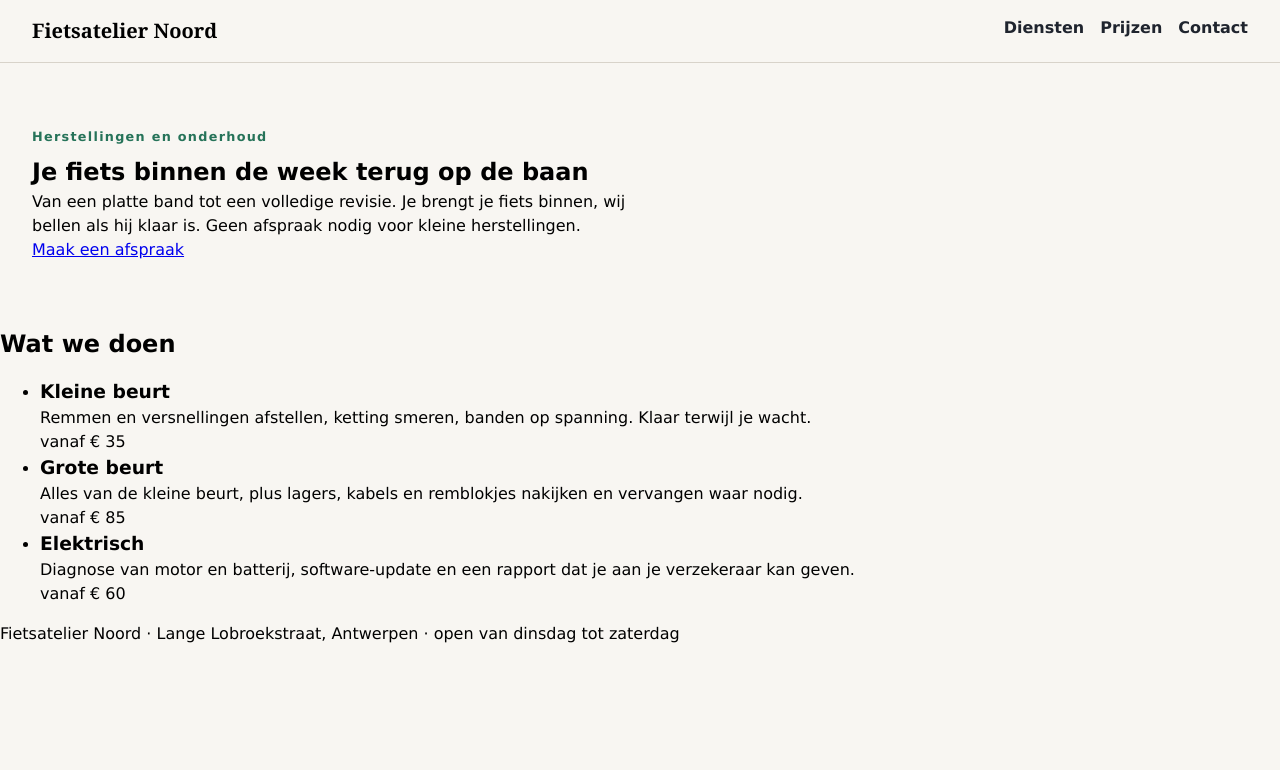
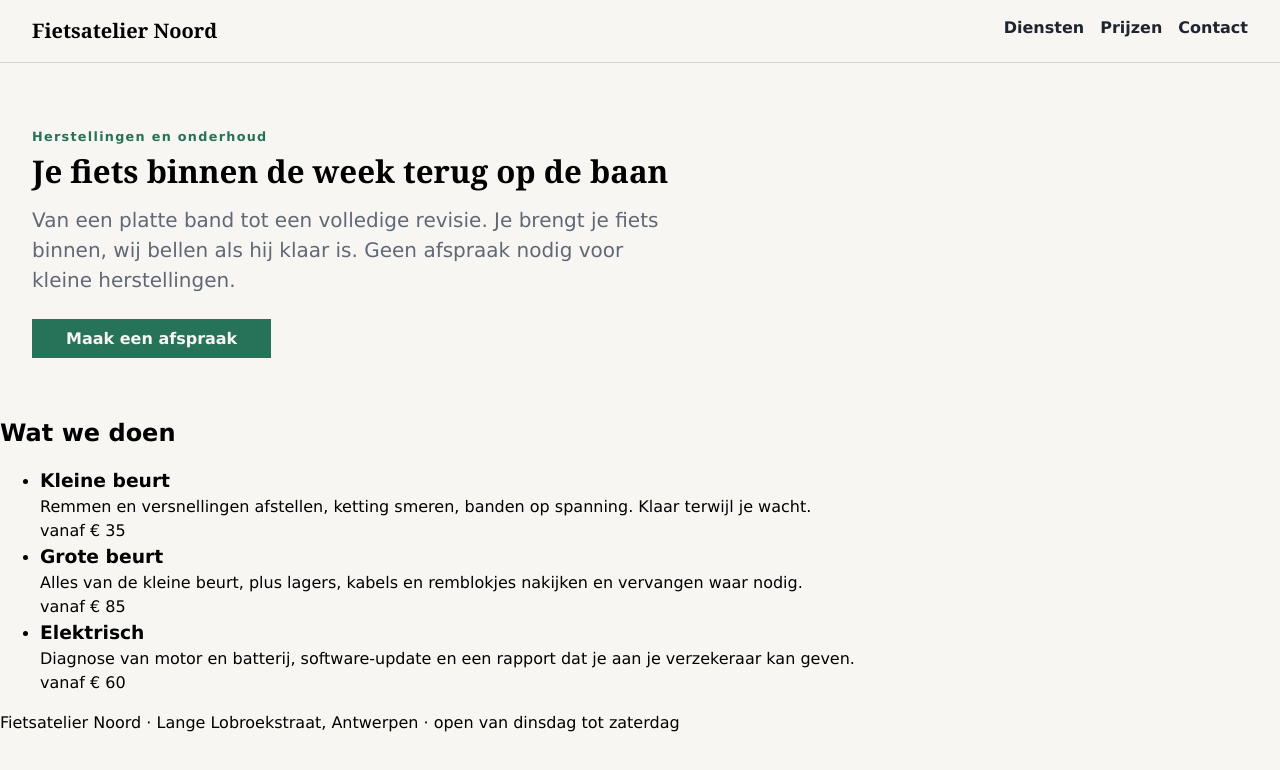
Before and after one commit to Xander-Morisse/webtech, a plain HTML site: page labo-07/fietsatelier/index.html in a window 1280 px wide. Drawn offline with Linux system fonts and the light colour scheme.

Commit message:
oef labo 7 bijna af

```diff
--- a/labo-07/fietsatelier/css/stijl.css
+++ b/labo-07/fietsatelier/css/stijl.css
@@ -38,6 +38,7 @@
     --space-m: 1rem;
     --space-l: 2rem;
     --space-xl: 4rem;
+    --corner: 0;
 }
 
 /* === base === */
@@ -92,5 +93,32 @@ main{
             letter-spacing: 0.1em;
             padding-bottom: var(--space-s);
         }
+        h1{
+            font-family: var(--font-head);
+            font-size: var(--text-xxl);
+            font-weight: 700;
+            line-height: 1.1;
+            padding-bottom: var(--space-m);
+        }
+        .lead{
+            font-size: var(--text-l);
+            color: var(--muted);
+            padding-bottom: var(--space-l);
+        }
+        .knop{
+            text-decoration: none;
+            background-color: var(--accent);
+            color: var(--surface);
+            font-weight: 700;
+            padding: var(--space-s) var(--space-l);
+            border: 2px solid var(--accent);
+            border-radius: var(--corner);
+        }
+        .knop:hover, .knop:focus{
+            background-color: var(--surface);
+            color: var(--accent);
+            border: 2px solid var(--surface);
+        }
     }
+
 }
```
